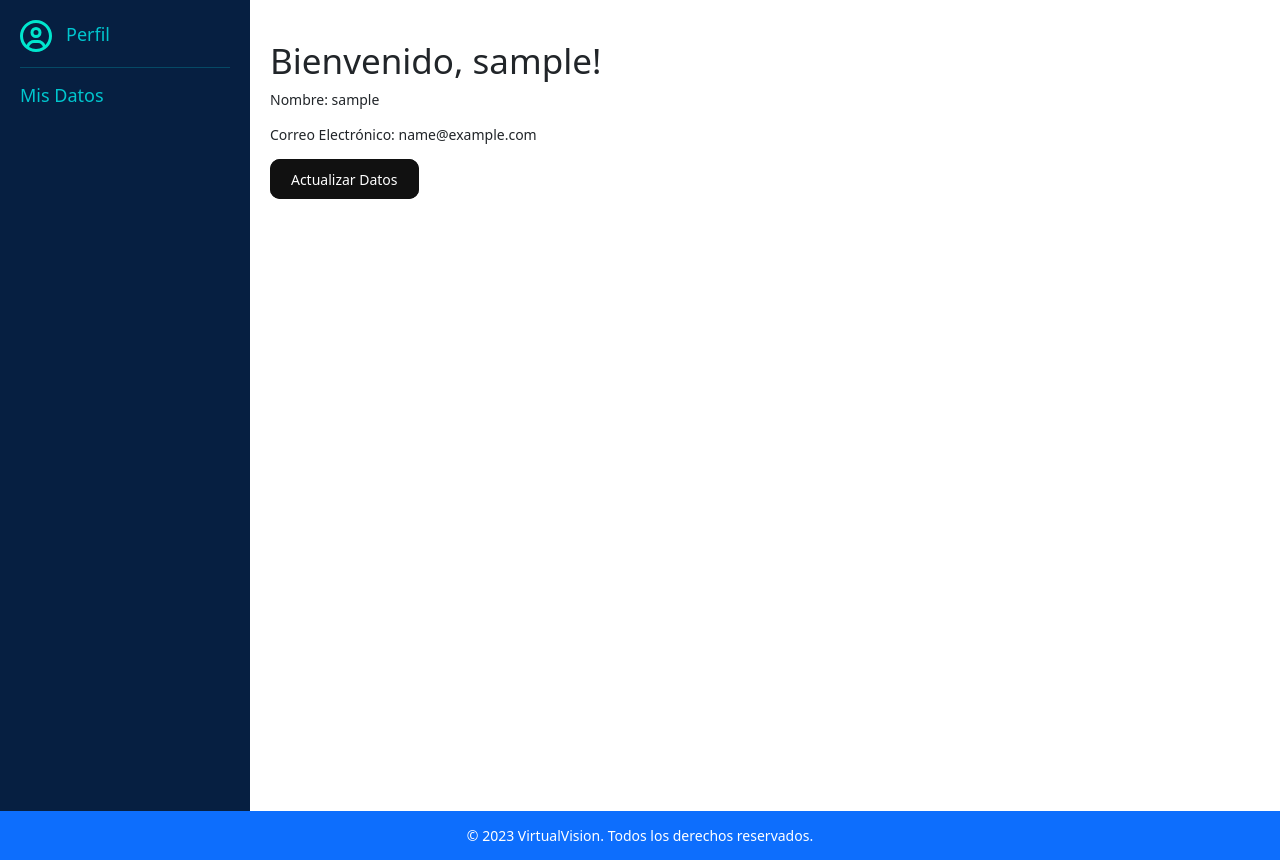
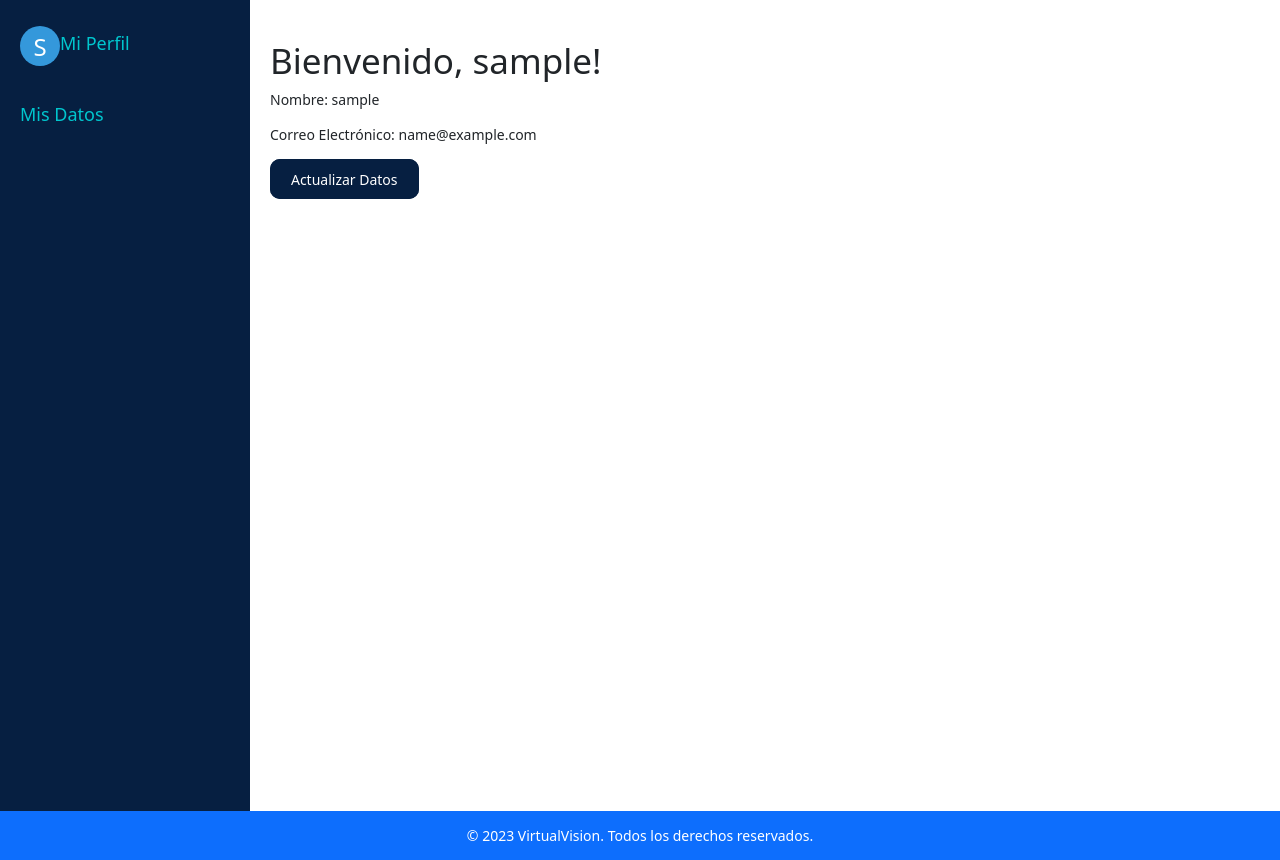
Before and after one commit to l3lackJack/DAW2324_S3_E1, a PHP site: page /Vistes/perfil.php in a window 1280 px wide. Shown: the part 49-909 px from the top of the page. Run offline with PHP 8.4, Linux system fonts and the light colour scheme; the visitor is signed in with stand-in values (Sample User, id 1); tables that the repository leaves empty or names only in its code hold one stand-in row (values such as "Sample post"); some libraries are stand-ins or nearby versions.

Commit message:
inicial del nom com a foto perfil y mes estils creats

```diff
--- /dev/null
+++ b/Aplicatiuweb/Vistes/llegirInicialNom.php
@@ -0,0 +1,37 @@
+<?php
+// Incluir el archivo de conexión
+include '../Model/dataBaseCon.php';
+
+// Crear una instancia de la clase Database
+$database = new Database();
+$conn = $database->connect();
+
+// Verificar si el usuario está autenticado
+if (isset($_SESSION['usuario_nombre'])) {
+    // Obtener el nombre del usuario de la sesión
+    $usuario_nombre = $_SESSION['usuario_nombre'];
+
+    // Consulta SQL para obtener el nombre del usuario
+    $sql = "SELECT username FROM clients WHERE username = :usuario_nombre";
+    $stmt = $conn->prepare($sql);
+    $stmt->bindParam(':usuario_nombre', $usuario_nombre, PDO::PARAM_STR);
+    $stmt->execute();
+
+    $result = $stmt->fetch(PDO::FETCH_ASSOC);
+
+    if ($result) {
+        // Obtener el nombre del usuario
+        $nombre_usuario = $result["username"];
+
+        // Obtener la inicial del nombre
+        $inicial = strtoupper(substr($nombre_usuario, 0, 1));
+
+        // Mostrar el icono redondo con la inicial
+        echo "<div class='round-icon' id='initialIcon'>$inicial</div>";
+    } else {
+        echo "No se encontraron resultados.";
+    }
+} else {
+    echo "Usuario no autenticado.";
+}
+?>
--- a/Aplicatiuweb/Vistes/perfil.php
+++ b/Aplicatiuweb/Vistes/perfil.php
@@ -84,18 +84,22 @@ if(!isset($_SESSION['usuario_nombre'])) {
 
 <body>
         <div class="sidebar">
-            <a href="#">
-                <svg xmlns="http://www.w3.org/2000/svg" height="32" width="32" viewBox="0 0 512 512">
-                    <path fill="#00e6ce" d="M406.5 399.6C387.4 352.9 341.5 320 288 320H224c-53.5 0-99.4 32.9-118.5 79.6C69.9 362.2 48 311.7 48 256C48 141.1 141.1 48 256 48s208 93.1 208 208c0 55.7-21.9 106.2-57.5 143.6zm-40.1 32.7C334.4 452.4 296.6 464 256 464s-78.4-11.6-110.5-31.7c7.3-36.7 39.7-64.3 78.5-64.3h64c38.8 0 71.2 27.6 78.5 64.3zM256 512A256 256 0 1 0 256 0a256 256 0 1 0 0 512zm0-272a40 40 0 1 1 0-80 40 40 0 1 1 0 80zm-88-40a88 88 0 1 0 176 0 88 88 0 1 0 -176 0z"/>
-                </svg>
-                &nbsp;&nbsp;Perfil
-            </a>
+    <div class="sidebar-content">
+        <div class="perfil-container">
+            <?php include 'llegirInicialNom.php'; ?>
+            <div class="mi-perfil">
+                <a href="#">Mi Perfil</a>
+            </div>
+        </div>
         <hr>
         <ul class="nav nav-pills flex-column">
             <li class="nav-item">
                 <a href="#mis-datos">Mis Datos</a>
             </li>
         </ul>
+    </div>
+</div>
+
     </div>
 
         <div class="content">
--- a/Aplicatiuweb/bootstrap/css/perfil.css
+++ b/Aplicatiuweb/bootstrap/css/perfil.css
@@ -14,7 +14,8 @@ body, html {
     height: 100%;
     position: fixed;
     margin-top: 3.8%;
-    color: #00c6ce;
+    display: flex;
+    flex-direction: column;
 }
 
 .content {
@@ -28,6 +29,15 @@ body, html {
     font-size: 18px;
     display: block;
     margin-bottom: 15px;
+}
+.sidebar-content {
+    flex: 1;
+    display: flex;
+    flex-direction: column;
+    align-items: flex-start; /* Ajusta según sea necesario */
+}
+.sidebar-content hr{
+    color: #00c6ce;
 }
 
 .sidebar a:hover {
@@ -74,7 +84,7 @@ body, html {
     border: none;
     outline: none;
     color: #fff;
-    background: #111;
+    background: #061f41;
     cursor: pointer;
     position: relative;
     z-index: 0;
@@ -116,7 +126,7 @@ body, html {
     position: absolute;
     width: 100%;
     height: 100%;
-    background: #111;
+    background: #061f41;
     left: 0;
     top: 0;
     border-radius: 10px;
@@ -126,4 +136,25 @@ body, html {
     0% { background-position: 0 0; }
     50% { background-position: 400% 0; }
     100% { background-position: 0 0; }
+}.round-icon {
+    width: 40px;
+    height: 40px;
+    border-radius: 50%;
+    background-color: #3498db;
+    color: #ffffff;
+    font-size: 24px;
+    text-align: center;
+    line-height: 175%;
+    cursor: pointer;
 }
+.perfil-container {
+    display: flex;
+    justify-content: space-between;
+    align-items: center;
+}
+
+.mi-perfil {
+    align-self: flex-end;
+    margin-top: 10px; /* Ajusta el margen superior según sea necesario */
+    margin-right: 10px; /* Ajusta el margen derecho según sea necesario */
+}
```
Lines whose indentation alone changed are shown as unchanged.
